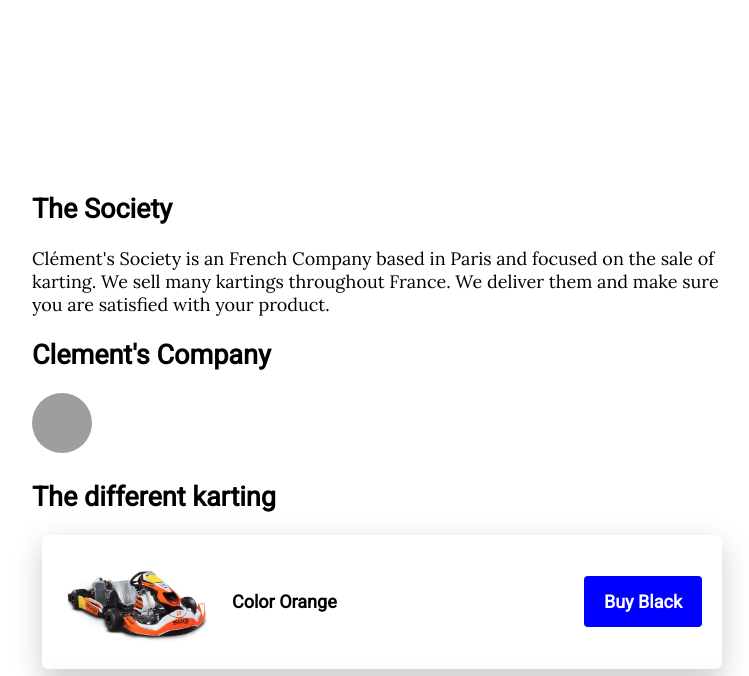
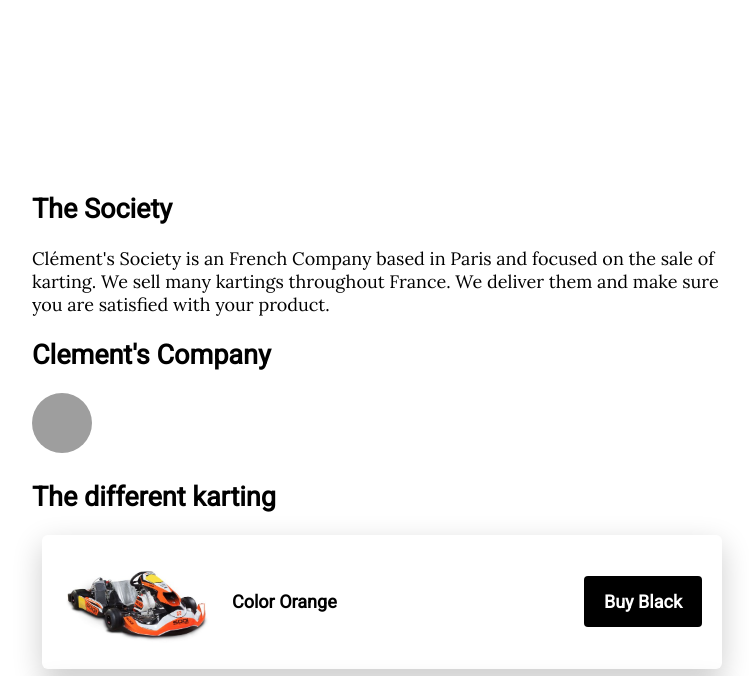
Before and after one commit to Clement914/My-Startup, a plain HTML site: page website/index.html in a window 1280 px wide. Shown: the part 390-1066 px from the top of the page, without its empty margins (258-1007 px from the left). Drawn offline with Linux system fonts and the light colour scheme; grey boxes are pictures that could not be loaded; a script that the page names is missing.

Commit message:
Update button.css

```diff
--- a/website/css/components/button.css
+++ b/website/css/components/button.css
@@ -1,5 +1,5 @@
 .btn-blue {
-	background-color: blue;
+	background-color: black;
 	padding: 15px 20px;
 	border-radius: 4px;
 	color:  white;
```
